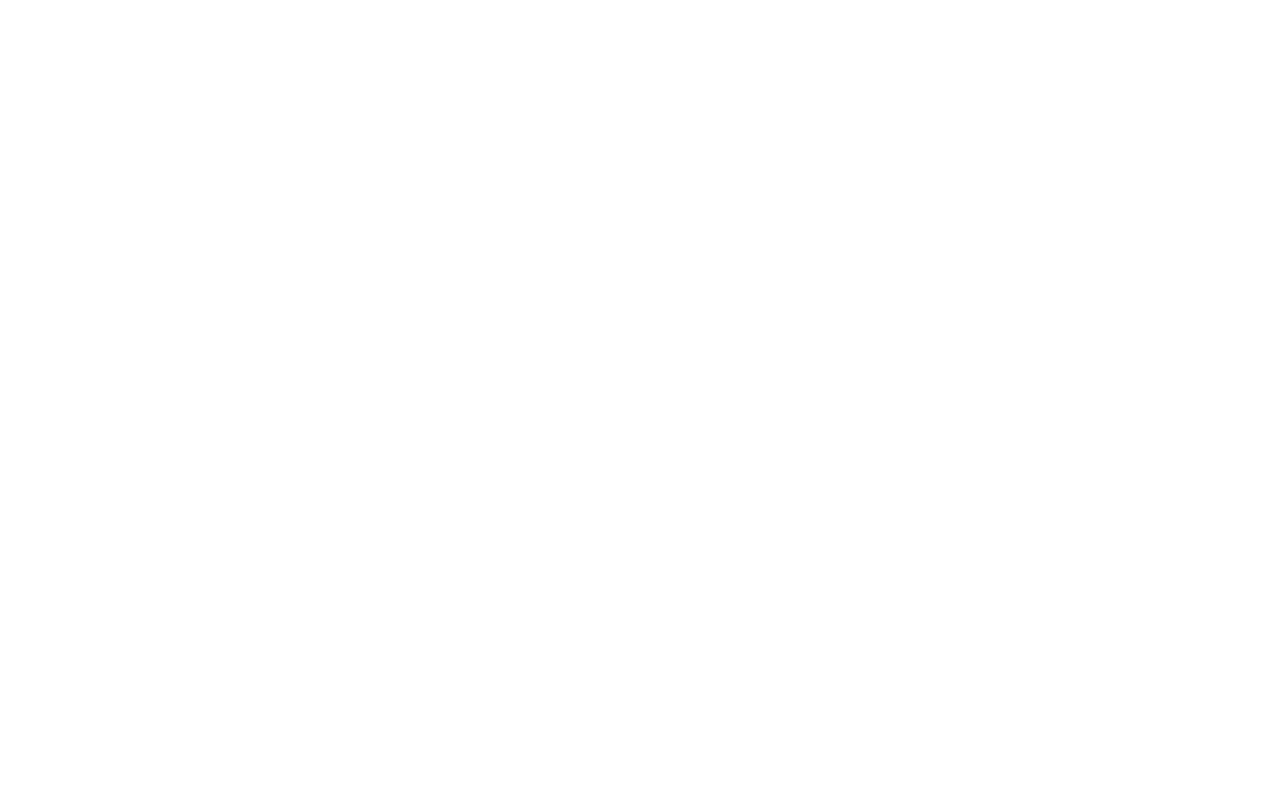
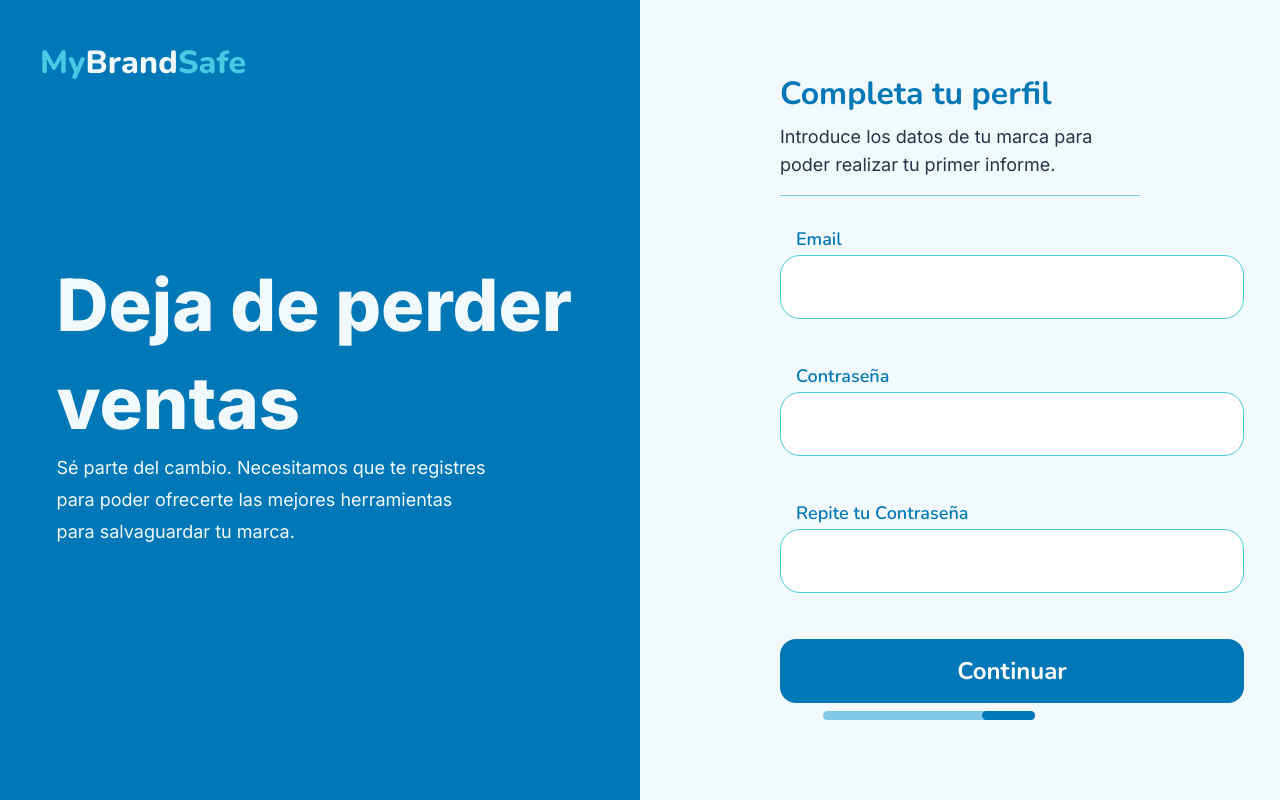
Before and after one commit to gustavotremont/mybrandsafe, a React (Create React App) app in the folder client/: page / in a window 1280 px wide. Built offline with nearby package versions, Linux system fonts and the light colour scheme.

Commit message:
create signup and atyles

```diff
--- a/client/src/App.js
+++ b/client/src/App.js
@@ -1,12 +1,12 @@
 import './styles/main.scss';
-import {BrowserRouter} from 'react-router-dom'
-
+import {BrowserRouter} from 'react-router-dom';
+import Signup from './components/LandingPages/Signup'
 
 function App() {
   return (
     <div className="App">
-
       <BrowserRouter>
+        <Signup/>
       </BrowserRouter>
     </div>
   );
--- a/client/src/components/Header/Header.jsx
+++ b/client/src/components/Header/Header.jsx
@@ -3,7 +3,7 @@
 function Header() {
   return (
     <div>
-
+    header
     </div>
   )
 }
--- a/client/src/components/LandingPages/Signup/Signup.jsx
+++ b/client/src/components/LandingPages/Signup/Signup.jsx
@@ -1,59 +1,156 @@
-import React from "react";
-import Logo from '../Login/Logo 3.png'
-import '../Login/Login.css'
-
+import React, {useState} from "react";
 
 const Signup = () => {
-  return <div class="super">
-  <div class="divbrand1">
-    <div>
-      <img class="icon" src={Logo}/>
+  const [step, setStep] = useState(0);
+
+  const nextStep = (e) => {
+    e.preventDefault()
+    if (step < 3) setStep(step+1)
+  }
+  const backStep = (e) => {
+    e.preventDefault()
+    if(step > 0) setStep(step-1)
+  }
+
+  const heroSteps = (steps) => {
+    switch(steps) {
+      case 0:
+        return (
+          <>
+            <h1 className="hero--info--title">Deja de perder ventas </h1>
+            <p className="hero--info--text">Sé parte del cambio. Necesitamos que te registres para poder ofrecerte las mejores herramientas para salvaguardar tu marca.</p>
+          </>
+        )
+      case 1:
+        return (
+          <>
+            <h1 className="hero--info--title">Protege tu nombre</h1>
+            <p className="hero--info--text">La búsqueda impulsada por bots, el reconocimiento avanzado dominios fraudulentos, descubrirán las posibles infracciones por ti.</p>
+          </>
+        )
+      case 2:
+        return (
+          <>
+            <h1 className="hero--info--title">Protege tu nombre</h1>
+            <p className="hero--info--text">La búsqueda impulsada por bots, el reconocimiento avanzado dominios fraudulentos, descubrirán las posibles infracciones por ti.</p>
+          </>
+        )
+      case 3:
+        return (
+          <>
+            <h1 className="hero--info--title">Mantén tu imagen segura</h1>
+            <p className="hero--info--text">Encuentra de forma automática cuentas, sitios web y aplicaciones en donde estén suplantando tu imagen de marca.</p>
+          </>
+        )
+      default:
+        return null;
+    }
+  }
+
+  const formSteps = (steps) => {
+    switch(steps) {
+      case 0:
+        return (
+          <>
+            <div className="signup-body--field">
+              <label className="signup-body--field--label" htmlFor="signupEmail">Email</label>
+              <input className="signup-body--field--input" type="email" name="signupEmail" id="signupEmail" />
             </div>
-    <div class="brand2">
-      <p>Deja de perder ventas</p>
+
+            <div className="signup-body--field">
+              <label className="signup-body--field--label" htmlFor="signupPassword">Contraseña</label>
+              <input className="signup-body--field--input" type="password" name="signupPassword" id="signupPassword" />
             </div>
-    <div class="brand3">
-      <p>Sé parte del cambio. Necesitamos que te registres para poder ofrecerte las mejores herramientas para
-        salvaguardar tu marca.</p>
+
+            <div className="signup-body--field">
+              <label className="signup-body--field--label" htmlFor="signupRepetPassword">Repite tu Contraseña</label>
+              <input className="signup-body--field--input" type="password" name="signupRepetPassword" id="signupRepetPassword" />
             </div>
+          </>
+        )
+      case 1:
+        return (
+          <>
+            <div className="signup-body--field">
+              <label className="signup-body--field--label" htmlFor="signupName">Nombre de la empresa</label>
+              <input className="signup-body--field--input" type="text" name="signupName" id="signupName" placeholder="Introduce el nombre de la empresa"/>
             </div>
-  <div class="formlogin">
-    <form action="">
-      <h2 class="block text-gray-800  text-3xl font-bold mb-5">Registro</h2>
-      <label class="text-gray-400  text-1x1  mb-10">
-        Si ya eres miembro puedes registarte con tu Email y contraseña.
-        <hr class="mb-10"/>
-      </label>
-      <div class="w-full max-w-xs">
-          <div class="mb-4">
-            <label class="block text-blue-600 text-sm font-bold mb-2" for="email">
-              Email
-            </label>
-            <input
-              class="w-96 rounded-lg h-14 shadow appearance-none border border-blue-500 rounded w-full py-2 px-3 text-gray-700 leading-tight focus:outline-none focus:shadow-outline mb-10"
-              id="username" type="text" placeholder="ejemplo@gmail.com                             🔍"/>
+
+            <div className="signup-body--field">
+              <label className="signup-body--field--label" htmlFor="signupAddress">Dirección de la empresa</label>
+              <input className="signup-body--field--input" type="text" name="signupAddress" id="signupAddress" placeholder="Introduce la dirección de la empresa" />
             </div>
-          <div class="mb-6">
-            <label class="block text-blue-600  text-sm font-bold mb-2" for="password">
-              Contraseña
-            </label>
-            <input
-              class=" rounded-lg h-14 shadow appearance-none border border-blue-500 rounded w-full py-2 px-3 text-gray-700 mb-7 leading-tight focus:outline-none focus:shadow-outline"
-              id="password" type="password" placeholder="******************                                   🔍"/>
-            <p class="text-red-500 text-xs italic">Por favor elije una contraseña</p>
+
+            <div className="signup-body--field">
+              <label className="signup-body--field--label" htmlFor="signupCif">CIF de la empresa</label>
+              <input className="signup-body--field--input" type="text" name="signupCif" id="signupCif" placeholder="Introduce el CIF de la empresa" />
             </div>
-          <input type="checkbox"/><label class="text-gray-400  text-1xl">Recuerdame</label>
-          <button
-            class="h-14 w-80 bg-blue-500 hover:bg-blue-700 text-white font-bold py-2 px-20 mb-5 mt-2 rounded focus:shadow-outline"
-            type="button">Continuar</button><br/>
-          <a class="inline-block align-baseline font-bold text-sm text-blue-500 hover:text-blue-800" href="#">
-            <label class="text-gray-400  text-1xl  mb-10">
-              No tienes cuenta ? </label> Registrarte aqui
-          </a>
+          </>
+        )
+      case 2:
+        return (
+          <>
+            <div className="signup-body--field">
+              <label className="signup-body--field--label" htmlFor="signupDomains">Dominio</label>
+              <input className="signup-body--field--input" type="text" name="signupDomains" id="signupDomains" placeholder="Introduzca su dominio" />
             </div>
+
+            <div className="signup-body--field">
+              <label className="signup-body--field--label" htmlFor="signupEmails">Correo</label>
+              <input className="signup-body--field--input" type="text" name="signupEmails" id="signupEmails" placeholder="Introduzca el correo de su empresa" />
+            </div>
+          </>
+        )
+      case 3:
+        return (
+          <>
+            <div className="signup-body--field">
+              <label className="signup-body--field--label" htmlFor="signupSocialRed">Selecciona red social</label>
+              <input className="signup-body--field--input" type="text" name="signupSocialRed" id="signupSocialRed" placeholder="Seleccione red social" />
+            </div>
+
+            <div className="signup-body--field">
+              <label className="signup-body--field--label" htmlFor="signupProfile">Introduce tu perfil</label>
+              <input className="signup-body--field--input" type="text" name="signupProfile" id="signupProfile" placeholder="Introduce tu perfil" />
+            </div>
+
+            <div className="signup-body--field">
+              <label className="signup-body--field--label" htmlFor="signupImage">Introduce tus Logos</label>
+              <input className="signup-body--field--input" type="text" name="signupImage" id="signupImage" placeholder="Introduce tus logos" />
+            </div>
+          </>
+        )
+      default:
+        return null;
+    }
+  }
+
+  return (
+    <section className="flex-division">
+      <section className="hero">
+          <h2 className="hero--logo" >My<strong className='hero--logo--altcolor'>Brand</strong>Safe</h2>
+          <div className="hero--info">
+            {heroSteps(step)}
+          </div>
+      </section>
+      <section className="form-section">
+      <form className="signup-body">
+            <h3 className="signup-body--title" >Completa tu perfil</h3>
+            <p className="signup-body--span">Introduce los datos de tu marca para poder realizar tu primer informe.</p>
+
+            {formSteps(step)}
+
+            <button className="signup-body--button" onClick={nextStep} >Continuar</button>
+            { step === 0 ? null : <button className="signup-body--button-back" onClick={backStep} >Atras</button> }
           </form>
-  </div>
-</div>
+
+      </section>
+
+      <div className="stepper" ></div>
+      <div className={'stepper-progress stepper-progress--'+step}></div>
+
+    </section>
+  )
 };
 
-export default Signin;
+export default Signup;
--- /dev/null
+++ b/client/src/styles/components/_signup.scss
@@ -0,0 +1,114 @@
+.signup-body {
+    display: flex;
+    flex-direction: column;
+    justify-content: center;
+    text-align: left;
+    min-height: 100vh;
+    width: 45vh;
+    margin: 0 auto;
+
+    &--title {
+        @include font-style('Nunito', normal, bold, 32px, 26px, $primary-color);
+        margin-bottom: 16px;
+    }
+
+    &--span {
+        @include font-style('Inter', normal, normal, 18px, 28px, $text-color);
+        border-bottom: 1px solid $logo-color;
+        padding-bottom: 16px;
+        margin-bottom: 32px;
+    }
+
+    &--field{
+        margin-bottom: 46px;
+        display: flex;
+        flex-direction: column;
+
+        @include font-style('Nunito', normal, normal, 18px, 22px, $primary-color);
+
+        &--label{
+            margin: 0 0 5px 16px;
+        }
+
+        &--input{
+            padding: 12px 16px;
+            width: 464px;
+            height: 64px;
+            background: #FFFFFF;
+            border: 1px solid $secundary-color;
+            box-sizing: border-box;
+            border-radius: 20px;
+
+            &:focus {
+                border: 1px solid $primary-color;
+                outline: none;
+            }
+        }
+    }
+
+    &--button{
+        width: 464px;
+        height: 64px;
+        background: $primary-color;
+        border-radius: 16px;
+        @include font-style('Nunito', normal, bold, 24px, 22px, #FFFFFF);
+        margin-bottom: 16px;
+
+        &:hover{
+            background: #FFFFFF;
+            color: $primary-color;
+            border: 1px solid $primary-color;
+        }
+    }
+
+    &--button-back{
+        width: 200px;
+        height: 50px;
+        margin: 0 auto;
+        background: $primary-color;
+        border-radius: 16px;
+        @include font-style('Nunito', normal, bold, 20px, 22px, #FFFFFF);
+
+        &:hover{
+            background: #FFFFFF;
+            color: $primary-color;
+            border: 1px solid $primary-color;
+        }
+    }
+}
+
+.stepper {
+    height: 9px;
+    width: 212px;
+    background: #81C9E8;
+    border-radius: 20px;
+
+    position: absolute;
+    bottom: 80px;
+    right: 245px;
+}
+
+.stepper-progress {
+    height: 9px;
+    background: $primary-color;
+    border-radius: 20px;
+
+    position: absolute;
+    bottom: 80px;
+    right: 245px;
+
+    transition: 1s;
+
+    &--0 {
+        width: 53px;
+    }
+    &--1 {
+        width: 106px;
+    }
+    &--2 {
+        width: 162px;
+    }
+    &--3 {
+        width: 206px;
+    }
+}
--- a/client/src/styles/main.scss
+++ b/client/src/styles/main.scss
@@ -4,6 +4,7 @@
 
 //components
 @import './components/login';
+@import './components/signup';
 
 //views
 @import './views/app'
```
Also changed, not shown: client/src/components/Main/Main.jsx (+1 -11 lines). Lines whose indentation alone changed are shown as unchanged.
